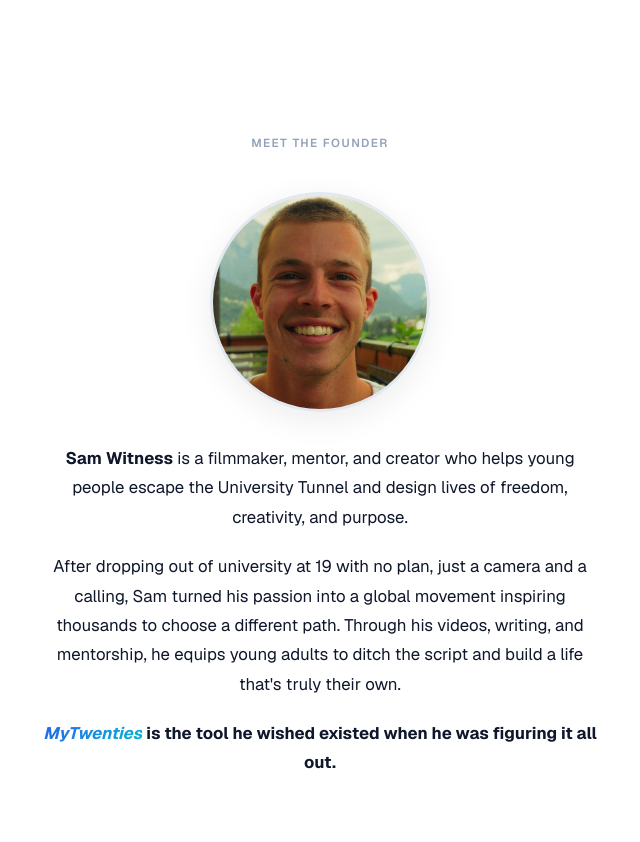
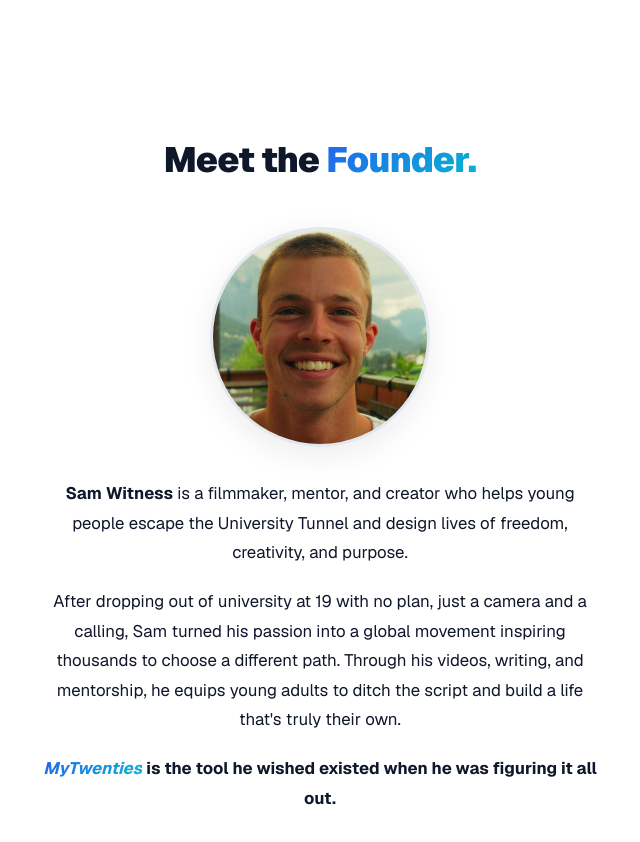
Before and after one commit to samwitnesss/mytwenties, a Next.js app: page / in a window 1280 px wide. Shown: the part 7100-7942 px from the top of the page, without its empty margins (320-960 px from the left). Built offline with nearby package versions, Linux system fonts and the light colour scheme; a web font is replaced by a local one.

Commit message:
Make Meet the Founder heading larger with gradient accent
Co-Authored-By: Claude Opus 4.6 <noreply@anthropic.com>

```diff
--- a/app/page.tsx
+++ b/app/page.tsx
@@ -861,9 +861,10 @@ export default function LandingPage() {
       {/* ─── MEET THE FOUNDER ─────────────────────────── */}
       <section style={{ padding: '5rem 1.5rem', maxWidth: '720px', margin: '0 auto' }}>
         <div style={{ textAlign: 'center', marginBottom: '2.5rem' }}>
-          <p style={{ fontSize: '0.73rem', color: 'var(--brand-text-subtle)', textTransform: 'uppercase', letterSpacing: '0.12em', marginBottom: '0.75rem', fontWeight: 600 }}>
-            Meet the Founder
-          </p>
+          <h2 style={{ fontSize: 'clamp(1.6rem, 3.5vw, 2.2rem)', fontWeight: 900, letterSpacing: '-0.02em' }}>
+            <span style={{ color: 'var(--brand-text)' }}>Meet the </span>
+            <span className="gradient-text">Founder.</span>
+          </h2>
         </div>
 
         <div style={{ textAlign: 'center' }}>
```
